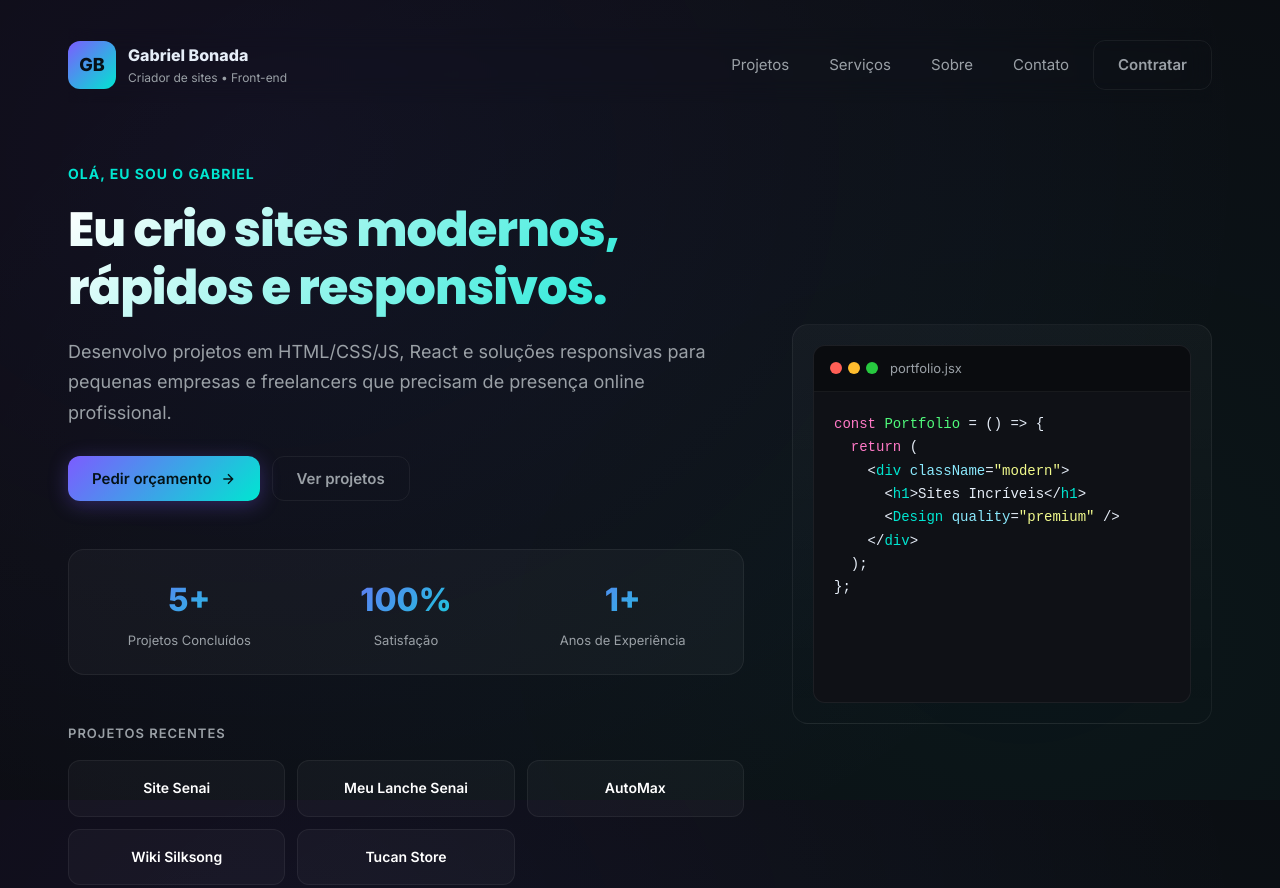
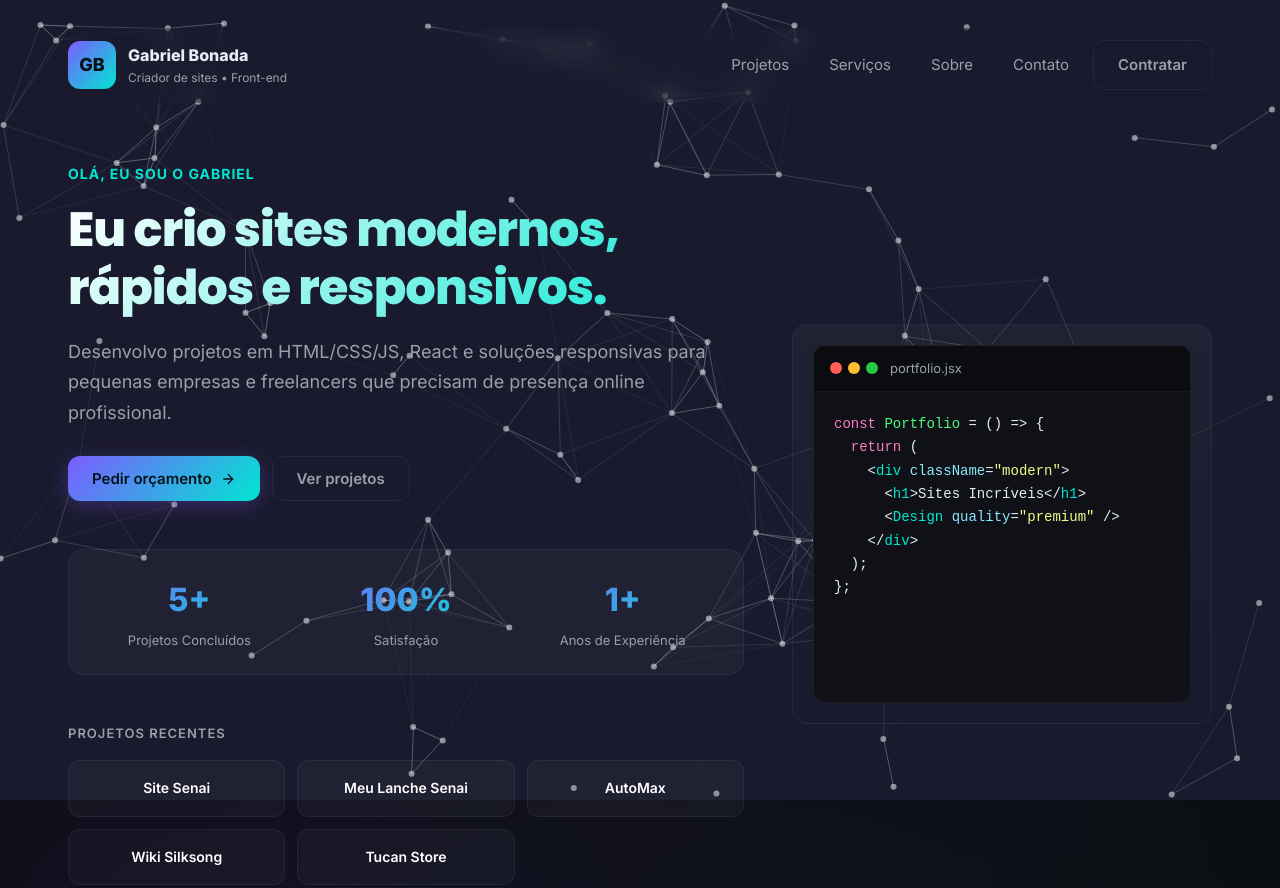
Before and after one commit to Gabrielbonada/portifolio, a plain HTML site: page index.html in a window 1280 px wide. Shown: the top 888 px of the page. Drawn offline with nearby package versions, Linux system fonts and the light colour scheme; animation ran at ten frames a second.

Commit message:
efeitos_

```diff
--- a/index.html
+++ b/index.html
@@ -23,6 +23,7 @@
 </head>
 
 <body>
+    <div id="particles-js"></div>
     <!-- Scroll Progress Bar -->
     <div class="scroll-progress" id="scroll-progress"></div>
 
@@ -36,11 +37,11 @@
                 </div>
 
             </div>
-                <button id="hamburguer-btn" class="hamburguer" aria-label="Abrir menu" aria-expanded="false">
-                    <span></span>
-                    <span></span>
-                    <span></span>
-                </button>
+            <button id="hamburguer-btn" class="hamburguer" aria-label="Abrir menu" aria-expanded="false">
+                <span></span>
+                <span></span>
+                <span></span>
+            </button>
             <nav id="primary-nav" class="nav" role="navigation" aria-label="Navegação principal">
                 <a href="#projetos" class="nav-link">Projetos</a>
                 <a href="#servicos" class="nav-link">Serviços</a>
@@ -237,8 +238,7 @@
 
                 <article class="project" data-project-id="tucanstore">
                     <div class="project-image">
-                        <img src="/assets/tucan.png" alt="Ecommerce AutoMax" loading="lazy"
-                            width="1200" height="800" />
+                        <img src="/assets/tucan.png" alt="Ecommerce AutoMax" loading="lazy" width="1200" height="800" />
                         <div class="project-overlay">
                             <span class="project-view">Ver detalhes</span>
                         </div>
@@ -256,8 +256,8 @@
 
                 <article class="project" data-project-id="sitesenai">
                     <div class="project-image">
-                        <img src="/assets/imagem_senai.png" alt="Wiki e Sites Institucionais" loading="lazy" width="1200"
-                            height="800" />
+                        <img src="/assets/imagem_senai.png" alt="Wiki e Sites Institucionais" loading="lazy"
+                            width="1200" height="800" />
                         <div class="project-overlay">
                             <span class="project-view">Ver detalhes</span>
                         </div>
@@ -468,7 +468,48 @@
         </footer>
     </div>
 
+
     <script src="script.js"></script>
+    <script src="https://cdn.jsdelivr.net/particles.js/2.0.0/particles.min.js"></script>
+        <script>
+        particlesJS("particles-js", {
+            "particles": {
+                "number": {
+                    "value": 80,
+                    "density": { "enable": true, "value_area": 800 }
+                },
+                "color": { "value": "#ffffff" },
+                "shape": { "type": "circle" },
+                "opacity": { "value": 0.5 },
+                "size": { "value": 3 },
+                "line_linked": {
+                    "enable": true,
+                    "distance": 150,
+                    "color": "#ffffff",
+                    "opacity": 0.4,
+                    "width": 1
+                },
+                "move": {
+                    "enable": true,
+                    "speed": 2,
+                    "direction": "none",
+                    "out_mode": "out"
+                }
+            },
+            "interactivity": {
+                "detect_on": "canvas",
+                "events": {
+                    "onhover": { "enable": true, "mode": "repulse" },
+                    "onclick": { "enable": true, "mode": "push" }
+                },
+                "modes": {
+                    "repulse": { "distance": 30 },
+                    "push": { "particles_nb": 4 }
+                }
+            },
+            "retina_detect": true
+        });
+    </script>
 </body>
 
 </html>
--- a/style.css
+++ b/style.css
@@ -1235,6 +1235,9 @@ textarea {
         grid-template-columns: 1fr;
         gap: 40px;
     }
+        .hero-visual{
+        display: none;
+    }
 
     .hero-visual {
         order: -1;
@@ -1311,6 +1314,9 @@ textarea {
     .services {
         grid-template-columns: 1fr;
     }
+        .hero-visual{
+        display: none;
+    }
 }
 
 @media (max-width: 640px) {
@@ -1373,6 +1379,9 @@ textarea {
         flex-direction: column;
         text-align: center;
     }
+        .hero-visual{
+        display: none;
+    }
 }
 
 @media (max-width: 480px) {
@@ -1412,11 +1421,17 @@ textarea {
         padding: 24px;
         width: 95%;
     }
+        .hero-visual{
+        display: none;
+    }
 }
 
 @media (max-width: 360px) {
     .container {
         padding: 12px;
+    }
+    .hero-visual{
+        display: none;
     }
 
     h1 {
@@ -1432,3 +1447,13 @@ textarea {
         font-size: 24px;
     }
 }
+
+#particles-js {
+  position: fixed;
+  width: 100%;
+  height: 100%;
+  background-color: #1a1a2e;
+  top: 0;
+  left: 0;
+  z-index: -1;
+}
```
